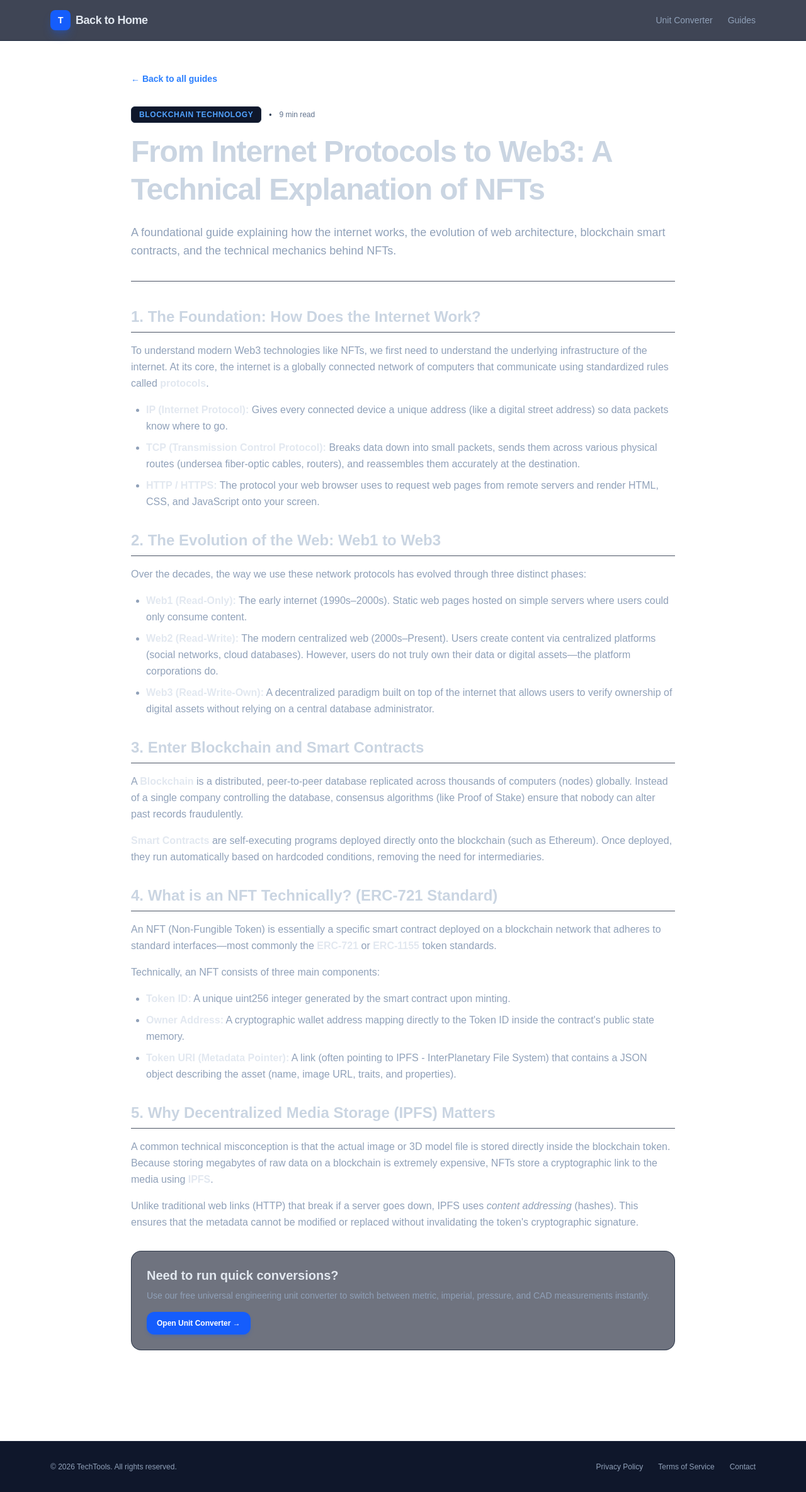
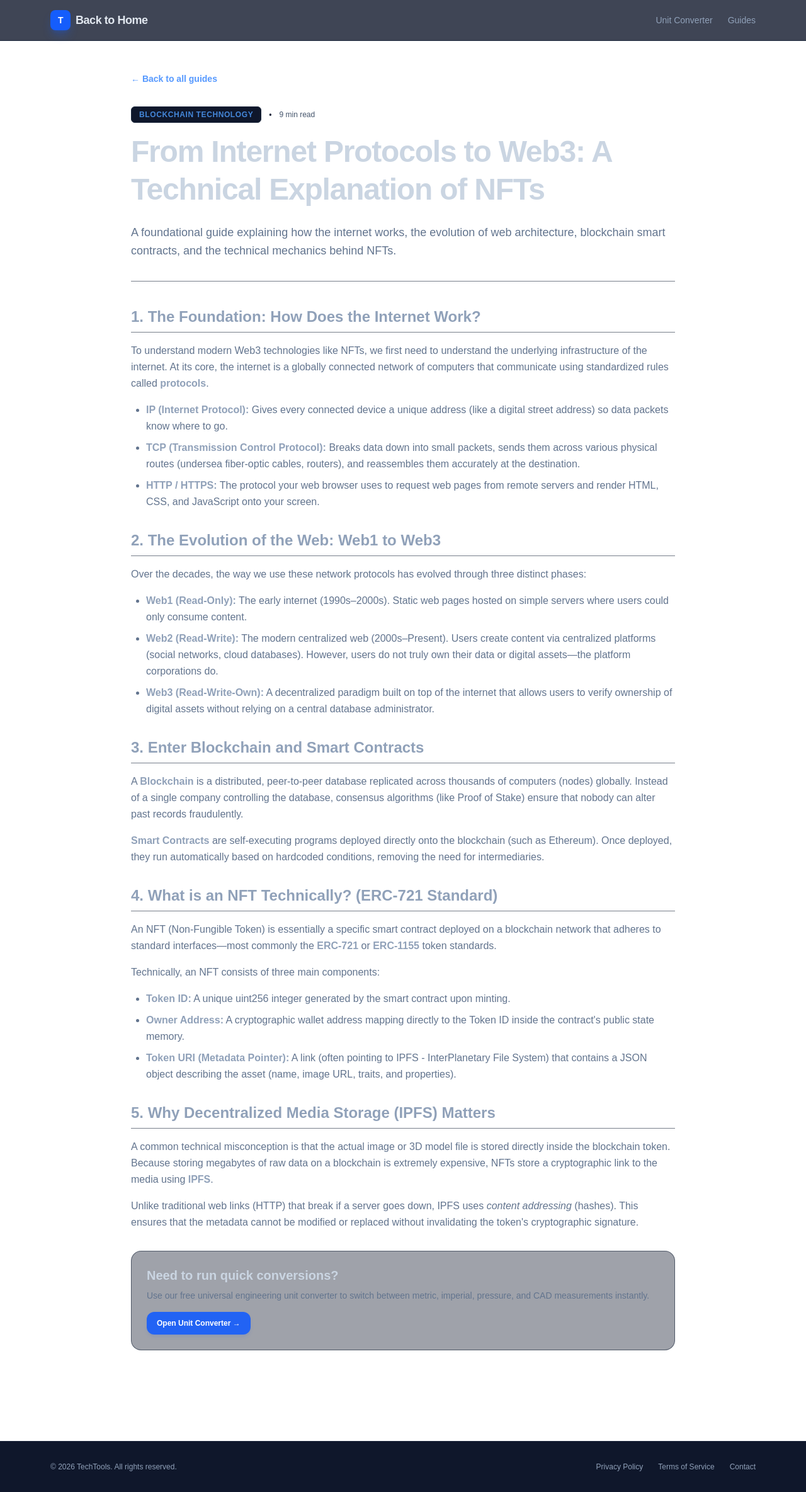
Before and after one commit to serdarozden/my-tools-site, a Next.js app: page /blog/how-internet-works-to-nfts-technical-guide in a window 1280 px wide. Shown: the whole page at 63% size. Built offline with nearby package versions, Linux system fonts and the light colour scheme.

Commit message:
further darkened blog post typography

```diff
--- a/src/app/blog/[slug]/page.js
+++ b/src/app/blog/[slug]/page.js
@@ -28,54 +28,54 @@ export default async function ArticleDetailPage({ params }) {
       <div className="mb-8">
         <Link
           href="/blog"
-          className="inline-flex items-center gap-2 text-sm font-semibold text-blue-500 hover:text-blue-400 transition"
+          className="inline-flex items-center gap-2 text-sm font-semibold text-blue-500/80 hover:text-blue-400 transition"
         >
           &larr; Back to all guides
         </Link>
       </div>
 
       {/* Article Header */}
-      <header className="mb-10 pb-8 border-b border-slate-800/80">
-        <div className="flex items-center gap-3 text-xs font-bold text-blue-500 mb-4">
-          <span className="bg-slate-900 border border-slate-800 px-3 py-1 rounded-md uppercase tracking-wider text-blue-400">
+      <header className="mb-10 pb-8 border-b border-slate-800/60">
+        <div className="flex items-center gap-3 text-xs font-bold text-blue-500/80 mb-4">
+          <span className="bg-slate-900 border border-slate-800 px-3 py-1 rounded-md uppercase tracking-wider text-blue-400/80">
             {article.category}
           </span>
-          <span className="text-slate-700">•</span>
-          <span className="text-slate-500 font-normal">{article.readTime}</span>
+          <span className="text-slate-800">•</span>
+          <span className="text-slate-600 font-normal">{article.readTime}</span>
         </div>
 
-        {/* Ana Başlık - Çok daha koyu / küllü ton */}
+        {/* Ana Başlık - Koyu/Mat Gri */}
         <h1 className="text-3xl sm:text-5xl font-extrabold text-slate-300 tracking-tight mb-6 leading-tight">
           {article.title}
         </h1>
 
-        {/* Açıklama Paragrafı */}
-        <p className="text-lg text-slate-400 leading-relaxed font-normal">
+        {/* Açıklama Paragrafı - Koyu Ton */}
+        <p className="text-lg text-slate-500 leading-relaxed font-normal">
           {article.description}
         </p>
       </header>
 
-      {/* Article Content (Baya Koyu / Tok Tonlar) */}
+      {/* Article Content (Baya Koyu & Mat Tonlar) */}
       <article
-        className="prose prose-invert max-w-none text-slate-400 leading-relaxed space-y-4
-                   [&_h2]:text-2xl [&_h2]:font-bold [&_h2]:text-slate-300 [&_h2]:mt-8 [&_h2]:mb-4 [&_h2]:border-b [&_h2]:border-slate-800/80 [&_h2]:pb-2
-                   [&_p]:text-slate-400 [&_p]:leading-relaxed [&_p]:mb-4
+        className="prose prose-invert max-w-none text-slate-500 leading-relaxed space-y-4
+                   [&_h2]:text-2xl [&_h2]:font-bold [&_h2]:text-slate-400 [&_h2]:mt-8 [&_h2]:mb-4 [&_h2]:border-b [&_h2]:border-slate-800/60 [&_h2]:pb-2
+                   [&_p]:text-slate-500 [&_p]:leading-relaxed [&_p]:mb-4
                    [&_ul]:list-disc [&_ul]:pl-6 [&_ul]:space-y-2 [&_ul]:mb-6
-                   [&_li]:text-slate-400
-                   [&_strong]:text-slate-200 [&_strong]:font-semibold
-                   [&_code]:bg-slate-900 [&_code]:text-slate-300 [&_code]:border [&_code]:border-slate-800 [&_code]:px-1.5 [&_code]:py-0.5 [&_code]:rounded [&_code]:text-xs"
+                   [&_li]:text-slate-500
+                   [&_strong]:text-slate-400 [&_strong]:font-semibold
+                   [&_code]:bg-slate-900 [&_code]:text-slate-400 [&_code]:border [&_code]:border-slate-800/80 [&_code]:px-1.5 [&_code]:py-0.5 [&_code]:rounded [&_code]:text-xs"
         dangerouslySetInnerHTML={{ __html: article.content }}
       />
 
       {/* Call to Action Card */}
-      <div className="p-6 bg-slate-900/60 border border-slate-800/80 rounded-2xl my-8">
-        <h3 className="text-xl font-bold text-slate-200 mb-2">Need to run quick conversions?</h3>
-        <p className="text-slate-400 text-sm mb-4">
+      <div className="p-6 bg-slate-900/40 border border-slate-800/60 rounded-2xl my-8">
+        <h3 className="text-xl font-bold text-slate-300 mb-2">Need to run quick conversions?</h3>
+        <p className="text-slate-500 text-sm mb-4">
           Use our free universal engineering unit converter to switch between metric, imperial, pressure, and CAD measurements instantly.
         </p>
         <Link
           href="/tools/unit-converter"
-          className="inline-block bg-blue-600 text-white text-xs font-bold px-4 py-2.5 rounded-xl hover:bg-blue-500 transition shadow-md shadow-blue-600/20"
+          className="inline-block bg-blue-600/90 text-white text-xs font-bold px-4 py-2.5 rounded-xl hover:bg-blue-500 transition shadow-md shadow-blue-600/10"
         >
           Open Unit Converter &rarr;
         </Link>
```
